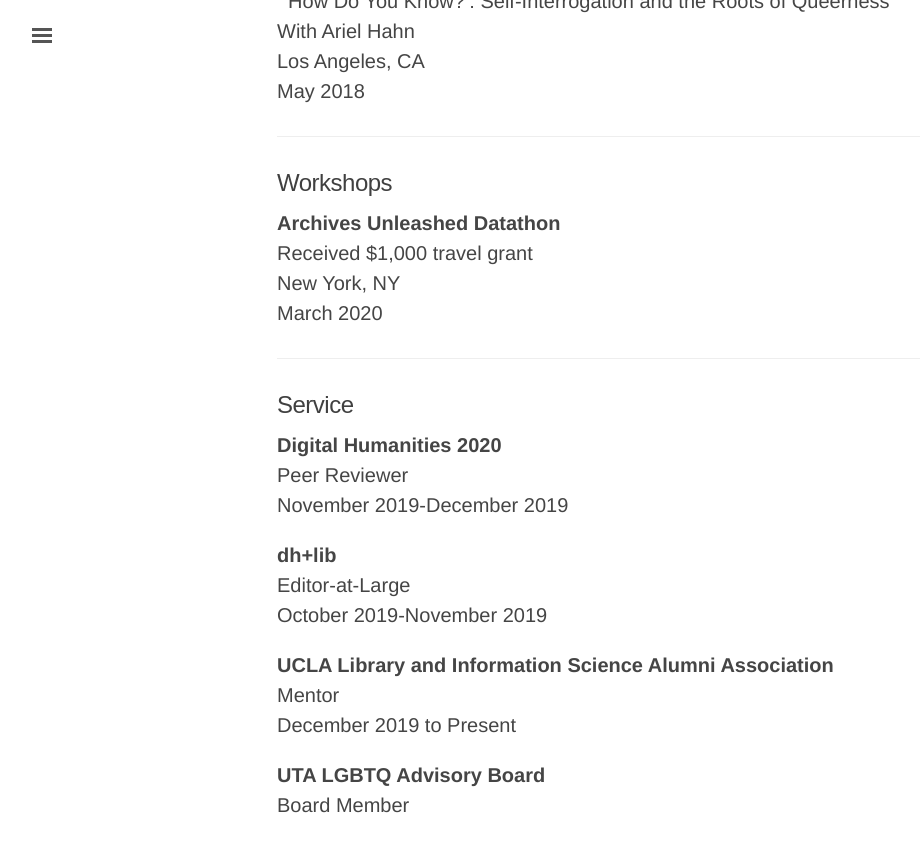
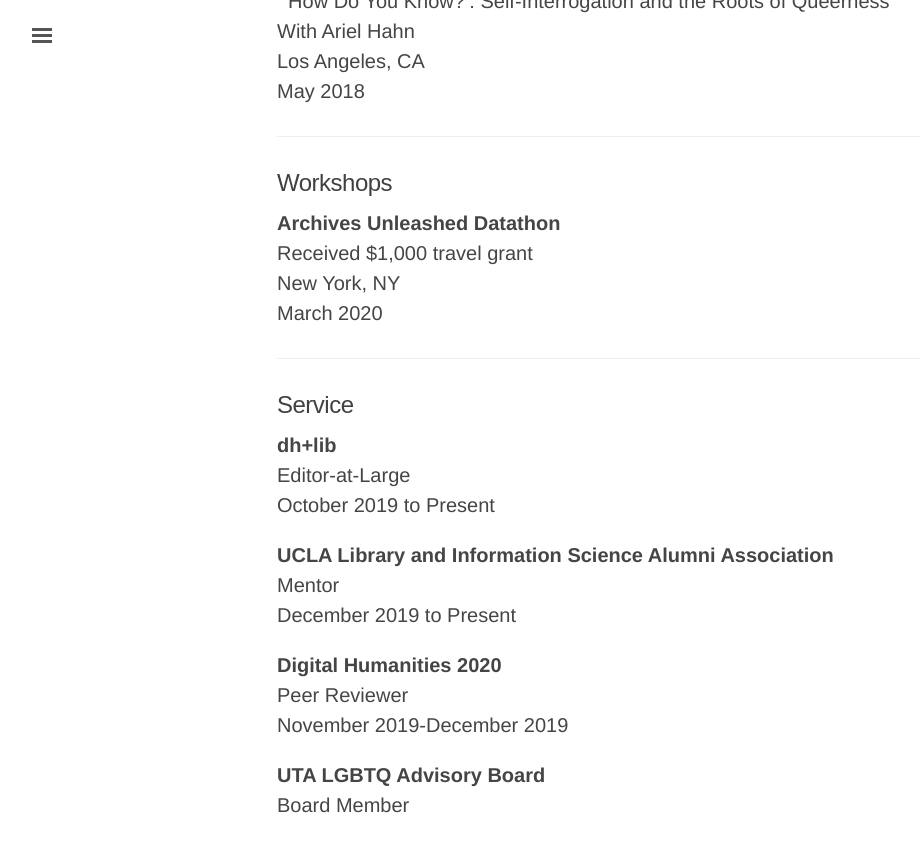
Before and after one commit to isawil/isawil.github.io, a Jekyll site: the page built from cv.md, in a window 1280 px wide and 900 px high, scrolled down 1225 px. Shown: the top 852 px of the window, without its empty margins (3-923 px from the left). Built offline with Jekyll 4.4.1, drawn with Linux system fonts in a browser that asks for light colours.

Commit message:
Update cv.md

```diff
--- a/cv.md
+++ b/cv.md
@@ -58,17 +58,17 @@
 
 ## Service
 
-**Digital Humanities 2020**
-<br>Peer Reviewer
-<br>November 2019-December 2019
-
 **dh+lib**
 <br>Editor-at-Large
-<br>October 2019-November 2019
+<br>October 2019 to Present
 
 **UCLA Library and Information Science Alumni Association**
 <br>Mentor
 <br>December 2019 to Present
 
+**Digital Humanities 2020**
+<br>Peer Reviewer
+<br>November 2019-December 2019
+
 **UTA LGBTQ Advisory Board**
 <br>Board Member
```
